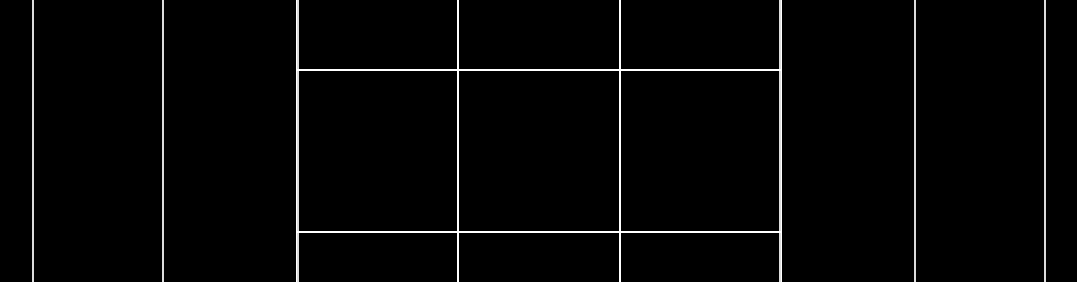
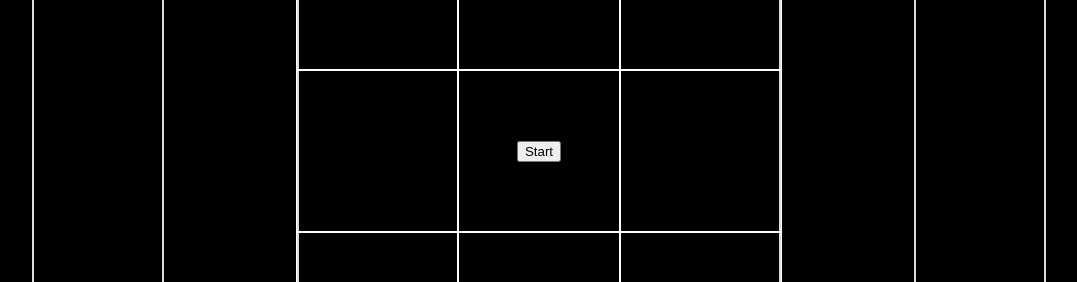
Before and after one commit to FelipeAlbarelli/jogo-da-velha-2.2, an Angular app: page / in a window 1280 px wide. Shown: the part 249-531 px from the top of the page, without its empty margins (101-1178 px from the left). Built offline with nearby package versions, Linux system fonts and the light colour scheme.

Commit message:
gameboard usando array

```diff
--- a/src/app/comps/game-board/game-board.component.css
+++ b/src/app/comps/game-board/game-board.component.css
@@ -18,3 +18,10 @@ p {
     height: 20vh;
     width: 20vh;
 }
+
+.central--cell {
+    display: flex;
+    flex-direction: column;
+    justify-content: center;
+    align-items: center;
+}
--- a/src/app/comps/game-board/game-board.component.html
+++ b/src/app/comps/game-board/game-board.component.html
@@ -4,7 +4,11 @@
     <div class="cell"></div>
     <div class="cell"></div>
     <div class="cell"></div>
-    <div class="cell"></div>
+    <div class="cell central--cell">
+        @if ( ! gameOn ) {
+            <ng-content ></ng-content>
+        }
+    </div>
     <div class="cell"></div>
     <div class="cell"></div>
     <div class="cell"></div>
--- a/src/app/comps/game-board/game-board.component.ts
+++ b/src/app/comps/game-board/game-board.component.ts
@@ -1,4 +1,5 @@
 import { Component } from '@angular/core';
+import { GameBoard } from '../../gameLogic/player';
 
 @Component({
   selector: 'app-game-board',
@@ -9,4 +10,8 @@ import { Component } from '@angular/core';
 })
 export class GameBoardComponent {
 
+  board : GameBoard | null = null;
+
+  gameOn = false;
+
 }
--- a/src/app/main-page/main-page.component.html
+++ b/src/app/main-page/main-page.component.html
@@ -1,5 +1,7 @@
 <div class="container">
   <app-player-panel />
-  <app-game-board />
+  <app-game-board>
+    <button>Start</button>
+  </app-game-board>
   <app-player-panel />
 </div>
```
Also changed, not shown: src/app/gameLogic/player.ts (+47 -12 lines).
